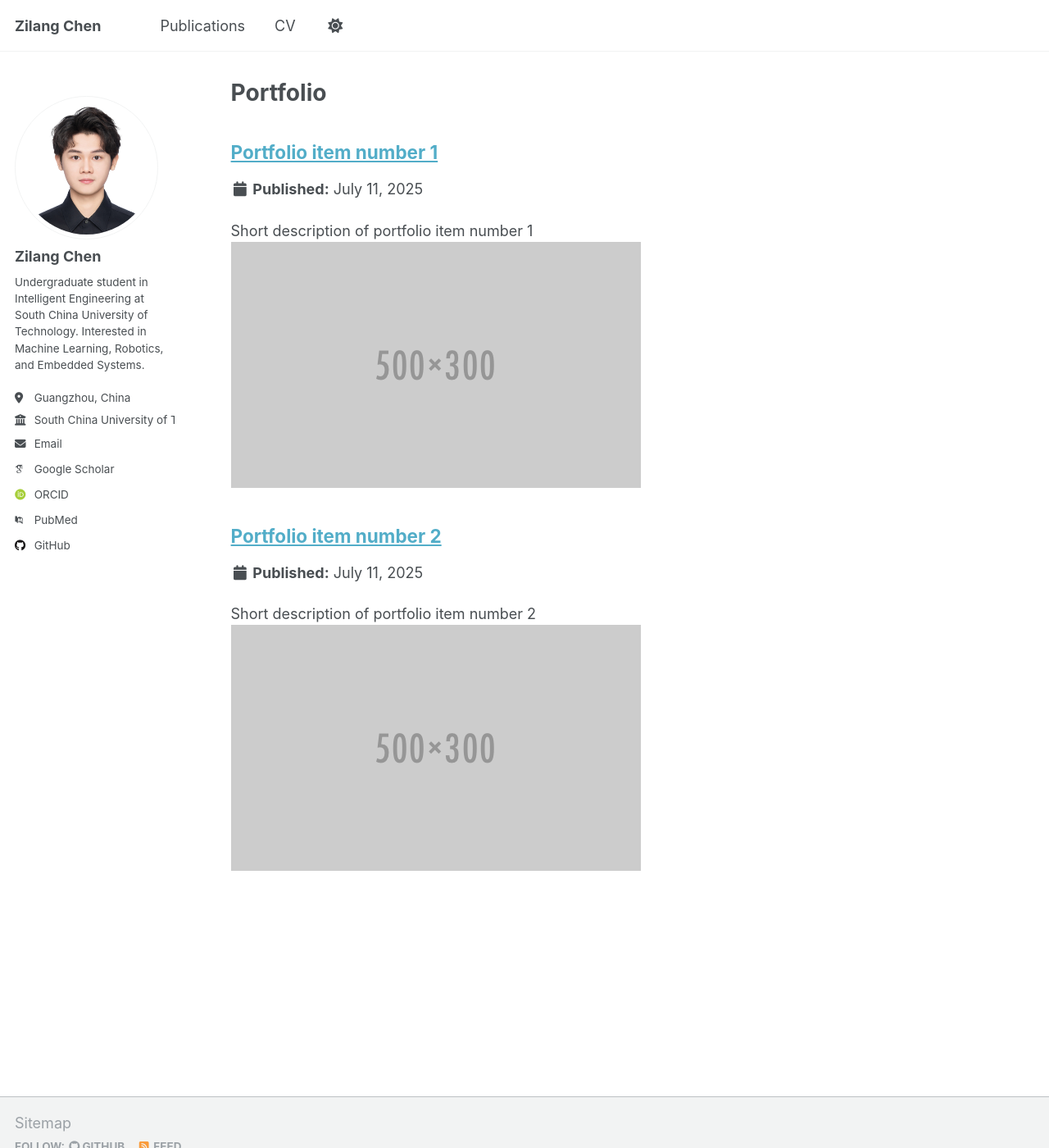
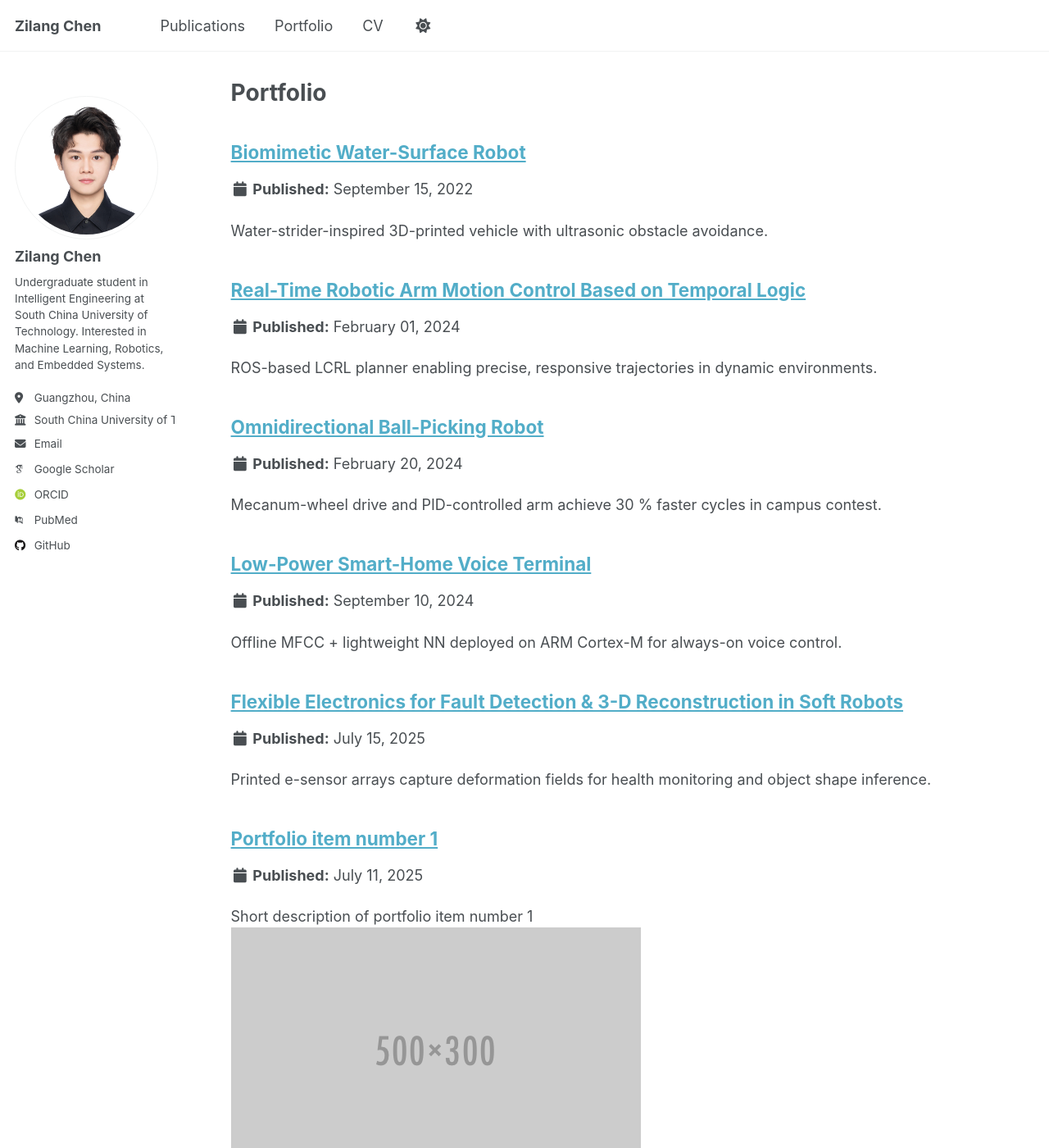
Before and after one commit to zilangchen/zilangchen.github.io, a Jekyll site: the page built from _pages/portfolio.html, in a window 1280 px wide and 1400 px high. Shown: the whole window at 82% size. Built offline with Jekyll 4.4.1, drawn with Linux system fonts in a browser that asks for light colours; some web fonts are replaced; a script that is not in the unit is left out.

Commit message:
feat(portfolio): add 5 project entries and restore menu link

```diff
--- a/_data/navigation.yml
+++ b/_data/navigation.yml
@@ -16,9 +16,8 @@ main:
   #
   #  - title: "Teaching"
   #    url: /teaching/
-  #
-  #  - title: "Portfolio"
-  #    url: /portfolio/
+  - title: "Portfolio"
+    url: /portfolio/
   #
   #  - title: "Blog Posts"
   #    url: /year-archive/
--- /dev/null
+++ b/_portfolio/2022-09-15-water-surface-robot.md
@@ -0,0 +1,16 @@
+---
+title: "Biomimetic Water-Surface Robot"
+excerpt: "Water-strider-inspired 3D-printed vehicle with ultrasonic obstacle avoidance."
+collection: portfolio
+permalink: /portfolio/water-surface-robot
+date: 2022-09-15
+projects:
+  - Biomimetic Design
+links:
+  - label: Design Files (STL)
+    url: "#"
+---
+
+* Modeled hydrodynamic locomotion of water striders; optimized leg geometry for thrust-to-drag ratio.
+* Implemented Arduino-based PID control; HC-SR04 sensors enable autonomous obstacle avoidance.
+* Waterproof enclosure achieved IP65; prototype traverses 15 m obstacle course with zero collisions.
--- /dev/null
+++ b/_portfolio/2024-02-01-robotic-arm-control.md
@@ -0,0 +1,20 @@
+---
+title: "Real-Time Robotic Arm Motion Control Based on Temporal Logic"
+excerpt: "ROS-based LCRL planner enabling precise, responsive trajectories in dynamic environments."
+collection: portfolio
+permalink: /portfolio/robotic-arm
+date: 2024-02-01
+links:
+  - label: Code (private upon request)
+    url: "#"
+  - label: Demo Video
+    url: "#"
+projects:
+  - Robot Control
+---
+
+Developed and evaluated an LCRL (Linear Temporal Logic with Conditional Reasoning) motion-planning algorithm for a 6-DoF robotic arm.
+
+* Implemented real-time planner in ROS and Gazebo, achieving sub-10 ms replanning latency.
+* Integrated perception feedback to handle moving obstacles; success rate ↑ 18 % compared with RRT* baseline.
+* Co-authoring a manuscript on temporal-logic-guided robotic manipulation.
--- /dev/null
+++ b/_portfolio/2024-02-20-ball-picking-robot.md
@@ -0,0 +1,18 @@
+---
+title: "Omnidirectional Ball-Picking Robot"
+excerpt: "Mecanum-wheel drive and PID-controlled arm achieve 30 % faster cycles in campus contest."
+collection: portfolio
+permalink: /portfolio/ball-picking-robot
+date: 2024-02-20
+links:
+  - label: Competition Video
+    url: "#"
+projects:
+  - Mobile Robotics
+---
+
+Designed, fabricated and programmed a pick-and-place robot for the School of Intelligent Engineering competition.
+
+* Conducted kinematic analysis; implemented holonomic motion controller with 4×48 V Mecanum motors.
+* Custom gripper driven by high-torque servo picks 60 mm balls; cycle time 2.3 s.
+* Won **Silver Prize** among 40+ teams (Top 20 %).
--- /dev/null
+++ b/_portfolio/2024-09-10-smart-home-terminal.md
@@ -0,0 +1,19 @@
+---
+title: "Low-Power Smart-Home Voice Terminal"
+excerpt: "Offline MFCC + lightweight NN deployed on ARM Cortex-M for always-on voice control."
+collection: portfolio
+permalink: /portfolio/smart-home-terminal
+date: 2024-09-10
+links:
+  - label: Demo Video
+    url: "#"
+  - label: GitHub (partial)
+    url: "#"
+projects:
+  - Embedded AI
+---
+
+* Collected 8 h Mandarin voice dataset; extracted 13-dim MFCCs.
+* Trained 120-k-param CNN achieving 96.2 % command accuracy on-device.
+* Integrated with OneNet IoT cloud & Xinghuo LLM for conversational control of lights, HVAC, curtains.
+* Idle power 28 mW, enabling battery operation >3 months.
--- /dev/null
+++ b/_portfolio/2025-07-15-soft-robot-fault-detection.md
@@ -0,0 +1,21 @@
+---
+title: "Flexible Electronics for Fault Detection & 3-D Reconstruction in Soft Robots"
+excerpt: "Printed e-sensor arrays capture deformation fields for health monitoring and object shape inference."
+collection: portfolio
+permalink: /portfolio/soft-robot-electronics
+date: 2025-07-15
+links:
+  - label: Preprint
+    url: "#"
+  - label: Poster
+    url: "#"
+projects:
+  - Soft Robotics
+  - Flexible Electronics
+---
+
+During the Notre Dame ISURE 2025 program, I designed stretchable piezoresistive sensor mats conformable to pneumatic soft actuators.
+
+* Achieved ≤1 mm shape-reconstruction error by training a shallow CNN on 2 k pressure maps.
+* Demonstrated real-time leak detection: failure located within 5 mm on a 200 mm actuator.
+* Collaborated with Prof. Ting-Yu Cheng; work to appear in **IROS 2026**.
```
